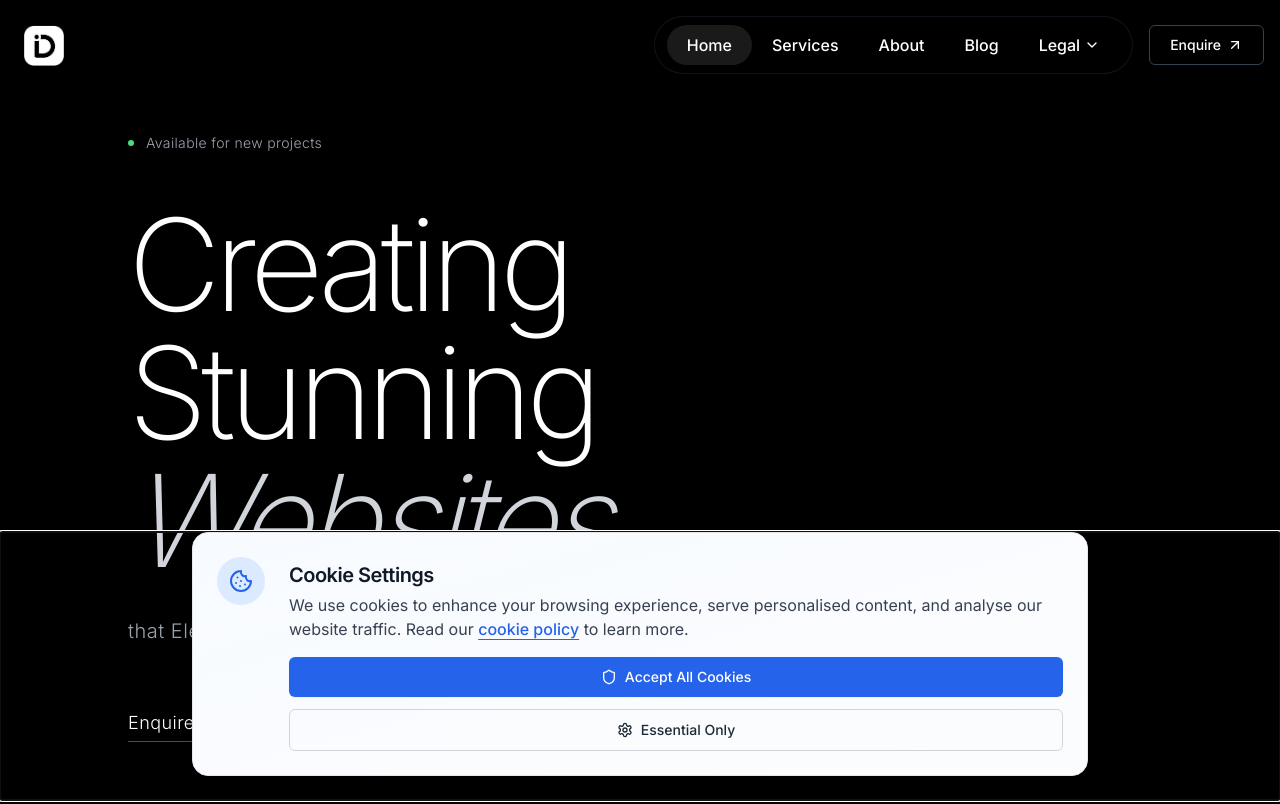
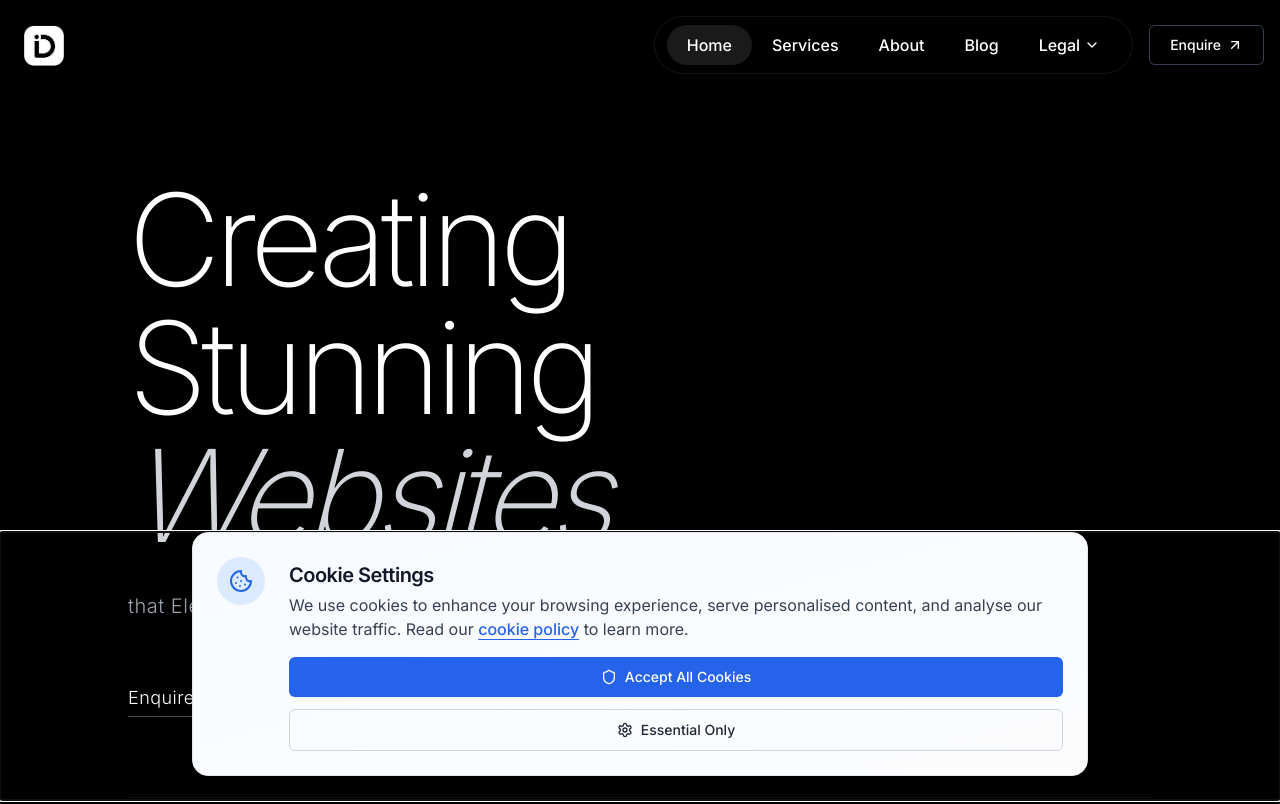
Before and after one commit to VSD-Devs/Devora, a Next.js app: page / in a window 1280 px wide. Shown: the top 804 px of the page. Built offline with nearby package versions, Linux system fonts and the light colour scheme.

Commit message:
removing avaialble for projects

```diff
--- a/app/page.tsx
+++ b/app/page.tsx
@@ -76,14 +76,8 @@ export default function Home() {
         <section className="relative min-h-screen bg-black text-white">
           <div className="container mx-auto px-6 py-20 md:py-32">
             <div className="max-w-5xl mx-auto">
-              {/* Subtle status indicator */}
-              <div className="inline-flex items-center gap-3 mb-12">
-                <div className="w-1.5 h-1.5 rounded-full bg-green-400"></div>
-                <span className="text-sm text-gray-400 font-light tracking-wide">Available for new projects</span>
-              </div>
-
               {/* Main headline - Ultra clean typography */}
-              <div className="mb-16">
+              <div className="mb-16 mt-12">
                 <h1 className="text-6xl md:text-8xl lg:text-9xl font-light leading-[0.85] tracking-tighter mb-8">
                   <span className="block text-white font-extralight">Creating</span>
                   <span className="block text-white font-extralight">Stunning</span>
```
